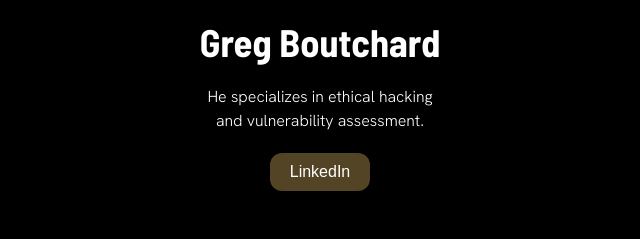
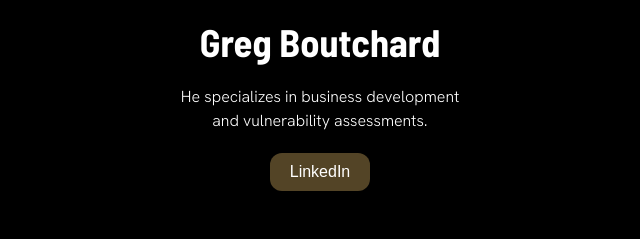
Before and after one commit to jezlane/fortressprotections, a plain HTML site: page index.html in a window 1280 px wide. Shown: the part 2881-3120 px from the top of the page, 64-704 px from the left. Drawn offline with Linux system fonts and the light colour scheme.

Commit message:
Update Greg Tag

```diff
--- a/index.html
+++ b/index.html
@@ -85,7 +85,7 @@
             <span class="teamsection-content">
                 <img src="images/1617499899637.jpg" alt="Greg" style="width: 250px; height: auto;" />
                 <h2>Greg Boutchard</h2>
-                <p>He specializes in ethical hacking<br/>and vulnerability assessment.</p>
+                <p>He specializes in business development<br/>and vulnerability assessments.</p>
                 <a href="https://www.linkedin.com/in/greg-boutchard-8885768/" target="_blank">
                     <button>LinkedIn</button>
                 </a>
```
